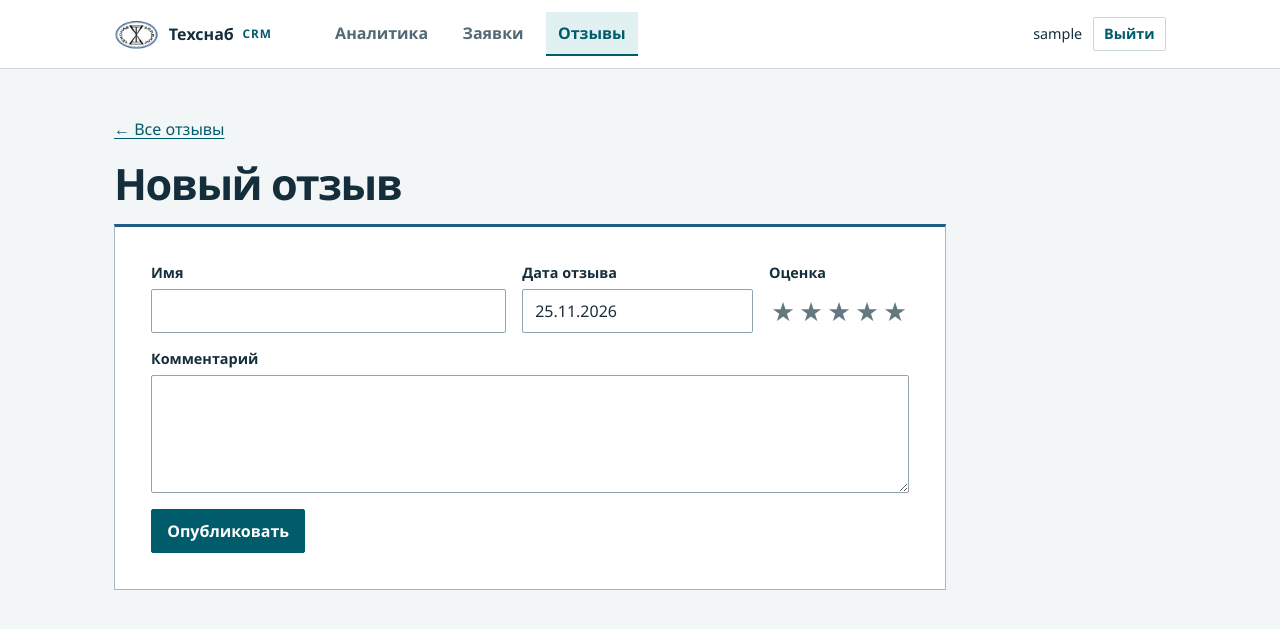
After one commit to Dmitriy7140/techsnab, a Django app: page /crm/reviews/new/ in a window 1280 px wide. The commit adds this page. Shown: the top 629 px of the page. Run offline with Django 5.2, Linux system fonts and the light colour scheme; the visitor is signed in with stand-in values (Sample User, id 1).

Commit message:
Publish reviews from the CRM and refresh site forms and hourglass icons

```diff
--- a/landing/forms.py
+++ b/landing/forms.py
@@ -1,10 +1,13 @@
 import re
+from uuid import uuid4
 
 from django import forms
 from django.contrib.auth.forms import AuthenticationForm
 from django.core.exceptions import ValidationError
+from django.utils import timezone
 
 from .models import Lead
+from .reviews.models import Review
 
 
 class RussianDateField(forms.DateField):
@@ -21,11 +24,23 @@ class RussianDateField(forms.DateField):
 
 
 class ReviewForm(forms.Form):
-    submission_id = forms.UUIDField(required=False, widget=forms.HiddenInput)
+    submission_id = forms.UUIDField(required=False, initial=uuid4, widget=forms.HiddenInput)
     name = forms.CharField(label='Имя', max_length=120, widget=forms.TextInput(attrs={'autocomplete': 'name'}))
     rating = forms.TypedChoiceField(label='Оценка', coerce=int, choices=[(n, str(n)) for n in range(1, 6)])
-    review_date = RussianDateField(label='Дата отзыва')
     comment = forms.CharField(label='Комментарий', max_length=10000, widget=forms.Textarea(attrs={'rows': 4}))
+
+    def save(self, *, submitted_at, review_date, **moderation):
+        data = self.cleaned_data
+        return Review.objects.get_or_create(
+            submission_id=data['submission_id'] or uuid4(),
+            defaults={'name': data['name'], 'rating': data['rating'], 'comment': data['comment'],
+                      'submitted_at': submitted_at, 'review_date': review_date, **moderation},
+        )
+
+
+class ManagerReviewForm(ReviewForm):
+    submission_id = forms.UUIDField(initial=uuid4, widget=forms.HiddenInput)
+    review_date = RussianDateField(label='Дата отзыва', initial=timezone.localdate)
 
 
 class LeadUpdateForm(forms.ModelForm):
--- a/landing/static/landing/css/crm.css
+++ b/landing/static/landing/css/crm.css
@@ -45,6 +45,8 @@ button { padding: .55rem .95rem; background: #fff; color: var(--accent); border:
 button:hover { background: var(--tint); }
 button.primary { color: #fff; background: var(--accent); }
 button.primary:hover { background: #004451; }
+.button-link { display: inline-block; padding: .55rem .95rem; border: 1px solid var(--accent); border-radius: 2px; background: var(--accent); color: #fff; font-weight: 600; text-decoration: none; }
+.button-link:hover { color: #fff; background: #004451; }
 button.quiet { border-color: var(--line); padding: .35rem .65rem; }
 .inline label { color: var(--muted); }
 .inline input { width: 8.6rem; }
--- a/landing/static/landing/css/feedback.css
+++ b/landing/static/landing/css/feedback.css
@@ -20,17 +20,27 @@
 .review-card p { white-space: pre-wrap; overflow-wrap: anywhere; }
 .review-by strong { overflow-wrap: anywhere; }
 .review-score { display: block; color: #975600; letter-spacing: .12em; margin: 5px 0; }
-.review-form { border: 1px solid #a7b8c2; border-top: 3px solid #205b82; padding: clamp(18px, 3vw, 36px); display: grid; gap: 16px; }
-.review-fields { display: grid; grid-template-columns: 1fr 1fr; gap: 12px; }
-.review-form label, .review-form legend { font-size: .9rem; font-weight: 650; }
-.review-form input:not([type=radio]), .review-form textarea { display: block; width: 100%; margin-top: 5px; padding: 10px 12px; border: 1px solid #90a4ae; background: #fff; color: #192e38; font: inherit; }
+.review-form { container-type: inline-size; border: 1px solid #a7b8c2; border-top: 3px solid #205b82; padding: clamp(18px, 3vw, 36px); background: #fff; display: grid; gap: 16px; }
+.review-fields { display: grid; grid-template-columns: minmax(0, 1fr) auto; gap: 16px; align-items: start; }
+.review-fields--dated { grid-template-columns: minmax(0, 1fr) minmax(9rem, .65fr) auto; }
+.review-field { display: grid; gap: 6px; align-content: start; min-width: 0; }
+.review-field > label, .review-field > span { font-size: .9rem; line-height: 1.4; font-weight: 650; }
+.review-field input[type=text], .review-field textarea { display: block; width: 100%; padding: 10px 12px; border: 1px solid #90a4ae; background: #fff; color: #192e38; font: inherit; }
+.review-field input[type=text], .star-picker { height: 44px; }
 .review-form textarea { resize: vertical; }
-.review-form fieldset { padding: 0; border: 0; margin: 0; }
-.star-picker { display: inline-flex; }
-.star-picker label { position: relative; cursor: pointer; padding: 2px 5px; font-size: 1.85rem; color: #7c8e97; line-height: 1.4; }
+.star-picker { display: inline-flex; align-items: center; }
+.star-picker label { display: grid; place-items: center; width: 28px; height: 100%; position: relative; cursor: pointer; font-size: 1.65rem; color: #657882; line-height: 1; }
 .star-picker input, .sr-only { position: absolute; width: 1px; height: 1px; overflow: hidden; clip-path: inset(50%); }
 .star-picker label:has(input:checked), .star-picker label:has(~ label input:checked) { color: #995700; }
 .star-picker label:has(input:focus-visible) { outline: 2px solid #205b82; }
-.review-form .errorlist { color: #932a22; font-size: .84rem; list-style: none; padding: 0; }
+.review-form .errorlist { color: #932a22; font-size: .84rem; list-style: none; padding: 0; margin: 0; }
+.manager-review { max-width: 52rem; }
+.manager-review button { justify-self: start; }
 @media (max-width: 720px) { .reviews-layout { grid-template-columns: 1fr; } }
-@media (max-width: 420px) { .review-fields { grid-template-columns: 1fr; } }
+@container (max-width: 30rem) {
+    .review-fields--dated { grid-template-columns: repeat(2, minmax(0, 1fr)); }
+    .review-fields--dated .review-rating { grid-column: 1 / -1; }
+}
+@container (max-width: 15.5rem) {
+    .review-fields, .review-fields--dated { grid-template-columns: 1fr; }
+}
--- /dev/null
+++ b/landing/templates/landing/icons.html
@@ -0,0 +1,4 @@
+{% load static %}
+<link rel="icon" href="{% static 'landing/img/favicon.ico' %}" sizes="16x16 32x32 48x48">
+<link rel="icon" type="image/svg+xml" href="{% static 'landing/img/favicon.svg' %}" sizes="any">
+<link rel="apple-touch-icon" sizes="180x180" href="{% static 'landing/img/apple-touch-icon.png' %}">
--- a/landing/templates/landing/office/base.html
+++ b/landing/templates/landing/office/base.html
@@ -2,7 +2,9 @@
 <html lang="ru"><head><meta charset="utf-8"><meta name="viewport" content="width=device-width,initial-scale=1">
 <meta name="robots" content="noindex,nofollow"><meta name="color-scheme" content="only light">
 <title>{% block title %}CRM{% endblock %} · Техснаб</title>
-<link rel="icon" href="{% static 'landing/img/favicon.svg' %}"><link rel="stylesheet" href="{% static 'landing/css/crm.css' %}">
+{% include 'landing/icons.html' %}
+<link rel="stylesheet" href="{% static 'landing/css/crm.css' %}">
+{% block extra_css %}{% endblock %}
 </head><body>
 <header class="office-head"><div class="wrap office-row">
     <a class="brand" href="{% url 'landing:crm' %}"><img src="{% static 'landing/img/logo.png' %}" width="46" height="32" alt="">Техснаб <span>CRM</span></a>
--- /dev/null
+++ b/landing/templates/landing/office/create_review.html
@@ -0,0 +1,13 @@
+{% extends 'landing/office/base.html' %}
+{% load static %}
+{% block title %}Новый отзыв{% endblock %}
+{% block extra_css %}<link rel="stylesheet" href="{% static 'landing/css/feedback.css' %}">{% endblock %}
+{% block content %}
+<a class="back" href="{% url 'landing:crm_reviews' %}">← Все отзывы</a>
+<div class="heading"><h1>Новый отзыв</h1></div>
+<form class="review-form manager-review" method="post">
+    {% csrf_token %}
+    {% include 'landing/review_fields.html' %}
+    <button type="submit" class="primary">Опубликовать</button>
+</form>
+{% endblock %}
--- a/landing/templates/landing/office/reviews.html
+++ b/landing/templates/landing/office/reviews.html
@@ -1,8 +1,9 @@
 {% extends 'landing/office/base.html' %}
 {% block title %}Модерация отзывов{% endblock %}
-{% block content %}<h1>Модерация отзывов</h1>
+{% block content %}<div class="heading"><h1>Отзывы</h1>
+{% if perms.reviews.add_review and perms.reviews.change_review %}<a class="button-link" href="{% url 'landing:create_review' %}">Написать отзыв</a>{% endif %}</div>
 <nav class="tabs" aria-label="Статусы отзывов">{% for key,label,n in tabs %}<a href="?status={{ key }}" {% if key == status %}aria-current="page"{% endif %}>{{ label }} <b>{{ n }}</b></a>{% endfor %}</nav>
-{% for item in page %}<article class="panel moderation-card">
+{% for item in page %}<article class="panel moderation-card" id="review-{{ item.pk }}">
 <div class="heading"><h2>{{ item.name }}</h2><span class="stars" aria-label="{{ item.rating }} из 5">{{ item.stars }}</span></div>
 <p class="muted">Дата отзыва {{ item.review_date|date:"d.m.Y" }} · Получен {{ item.submitted_at|date:"d.m.Y H:i" }}</p>
 <p class="verbatim review-text">{{ item.comment }}</p>
--- /dev/null
+++ b/landing/templates/landing/review_fields.html
@@ -0,0 +1,27 @@
+{{ review_form.non_field_errors }}
+{{ review_form.submission_id }}{{ review_form.submission_id.errors }}
+<div class="review-fields{% if review_form.review_date %} review-fields--dated{% endif %}">
+    <div class="review-field">
+        <label for="{{ review_form.name.id_for_label }}">Имя</label>
+        {{ review_form.name }}{{ review_form.name.errors }}
+    </div>
+    {% if review_form.review_date %}
+    <div class="review-field">
+        <label for="{{ review_form.review_date.id_for_label }}">Дата отзыва</label>
+        {{ review_form.review_date }}{{ review_form.review_date.errors }}
+    </div>
+    {% endif %}
+    <div class="review-field review-rating">
+        <span id="{{ review_form.rating.auto_id }}-label">Оценка</span>
+        <div class="star-picker" role="radiogroup" aria-labelledby="{{ review_form.rating.auto_id }}-label" aria-required="true">
+            {% for n in '12345' %}
+            <label><input type="radio" name="{{ review_form.rating.html_name }}" value="{{ n }}" required {% if review_form.rating.value|stringformat:"s" == n %}checked{% endif %}><span aria-hidden="true">★</span><span class="sr-only">{{ n }} из 5</span></label>
+            {% endfor %}
+        </div>
+        {{ review_form.rating.errors }}
+    </div>
+</div>
+<div class="review-field">
+    <label for="{{ review_form.comment.id_for_label }}">Комментарий</label>
+    {{ review_form.comment }}{{ review_form.comment.errors }}
+</div>
--- a/landing/templates/landing/truck.html
+++ b/landing/templates/landing/truck.html
@@ -1,4 +1,6 @@
 {% load static %}
 <figure class="truck-photo">
-    <img src="{% static 'landing/img/scania-r730.webp' %}" width="1200" height="799" alt="Голубая Scania R 730 с полуприцепом-цистерной HOYER" fetchpriority="high">
+    <a href="https://commons.wikimedia.org/?curid=78303301" target="_blank" rel="external noopener" aria-label="Открыть оригинал фотографии Scania R 730 автора Lav Ulv в новой вкладке">
+        <img src="{% static 'landing/img/scania-r730.webp' %}" width="1200" height="799" alt="Голубая Scania R 730 с полуприцепом-цистерной HOYER" fetchpriority="high">
+    </a>
 </figure>
--- a/landing/urls.py
+++ b/landing/urls.py
@@ -9,6 +9,7 @@ app_name = 'landing'
 
 urlpatterns = [
     path('', views.index, name='index'),
+    path('favicon.ico', views.favicon, name='favicon'),
     path('robots.txt', views.robots, name='robots'),
     path('sitemap.xml', views.sitemap, name='sitemap'),
     path('events/', traffic.record, name='events'),
@@ -19,6 +20,7 @@ urlpatterns = [
     path('crm/leads/', crm.leads, name='crm_leads'),
     path('crm/leads/<int:pk>/', crm.lead_detail, name='lead_detail'),
     path('crm/reviews/', crm.reviews, name='crm_reviews'),
+    path('crm/reviews/new/', crm.create_review, name='create_review'),
     path('crm/reviews/<int:pk>/moderate/', crm.moderate, name='moderate'),
     path('admin/', RedirectView.as_view(pattern_name='landing:crm')),
     path('admin/login/', RedirectView.as_view(pattern_name='landing:crm_login')),
```
Also changed, not shown: landing/crm.py (+21 -3 lines), landing/static/landing/css/style.css (+3 -6 lines), landing/templates/landing/index.html (+1 -6 lines), landing/templates/landing/reviews.html (+2 -7 lines), landing/tests.py (+43 -7 lines), landing/views.py (+8 -6 lines), landing/static/landing/img/apple-touch-icon.png (added), landing/static/landing/img/favicon.ico (added), landing/static/landing/img/favicon.svg.
